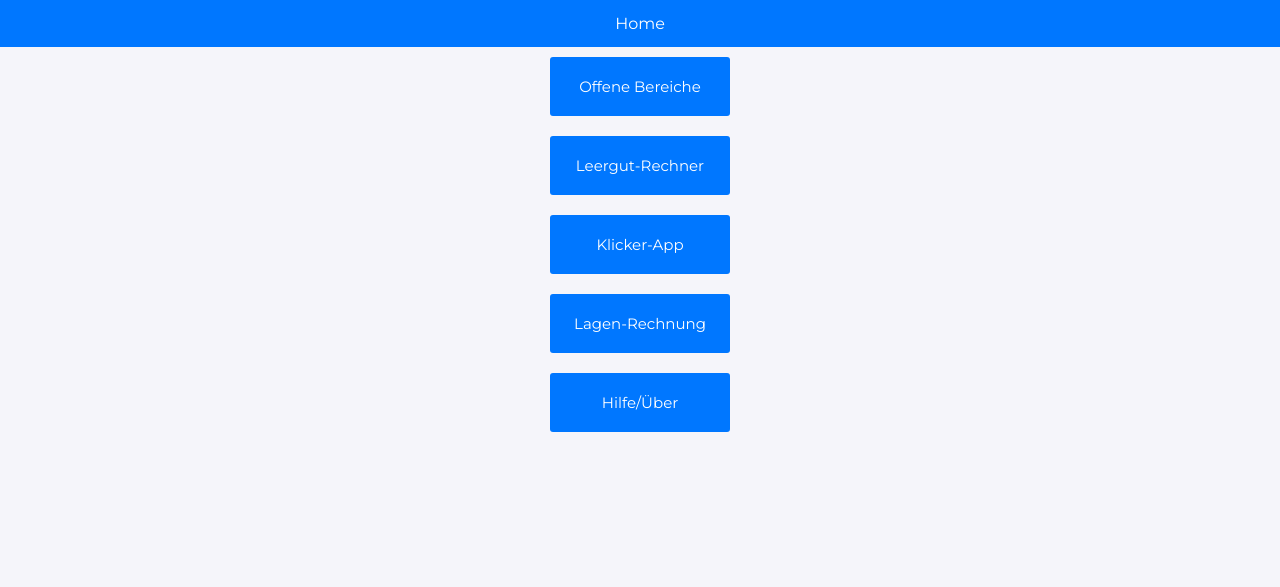
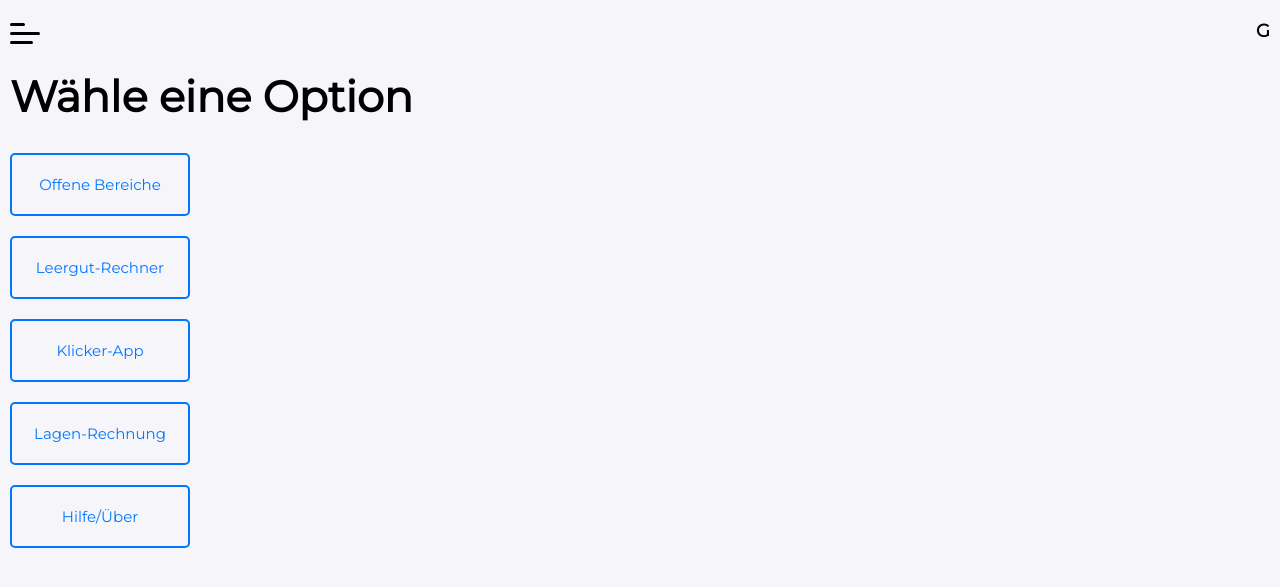
Before and after one commit to sarguhl/GoodDrinks, a Flask app: page / in a window 1280 px wide. Shown: the top 587 px of the page. Run offline with Flask 2, Linux system fonts and the light colour scheme.

Commit message:
Update UI

```diff
--- a/website/static/index.css
+++ b/website/static/index.css
@@ -20,11 +20,89 @@ main {
     margin: 5rem auto;
 }
 
+.home-wrapper h1 {
+    font-size: 43px;
+    margin-left: 10px;
+    margin-top: 10px;
+    margin-bottom: 20px;
+}
+
+
+
+
+
+
 nav {
-    background-color: black;
+    background-color: none;
+
+    width: 100%;
+}
+
+.nav_elements {
     font-family: 'Montserrat', sans-serif;
-    text-align: center;
+    margin: 10px;
+    text-align: right;
 }
+
+.logo {
+    width: fit-content;
+    background: none;
+    float: right;
+}
+
+.logo h1 {
+    font-weight: 900;
+}
+
+.nav_burger {
+    width: 30px;
+    float: left;
+    font-weight: 900;
+}
+
+.nav_burger label{
+    background: none;
+    display:flex;
+    flex-direction:column;
+    width:30px;
+    cursor:pointer;
+}
+
+.nav_burger label span{
+    background: rgb(0, 0, 0);
+    border-radius:10px;
+    height:3px;
+    margin: 3px 0;
+    transition: .4s  cubic-bezier(0.68, -0.6, 0.32, 1.6);
+
+}
+
+
+.nav_burger span:nth-of-type(1){
+    width:50%;
+
+}
+
+.nav_burger span:nth-of-type(2){
+    width:100%;
+}
+
+
+.nav_burger span:nth-of-type(3){
+    width:75%;
+
+}
+
+
+.nav_burger input[type="checkbox"]{
+    display:none;
+}
+
+.ext_nav {
+    height: 40px;
+    margin-top: 20px;
+}
+
 
 .wrapper {
     margin: 0 auto;
@@ -54,7 +132,6 @@ nav li a:hover {
 
 .menu {
     font-family: 'Montserrat', sans-serif;
-    margin: 0 auto;
     display: flex;
     flex-flow: column wrap;
     width: 20rem;
@@ -88,6 +165,33 @@ nav li a:hover {
 
 .btn-menu:hover{
     background-color: #005ac2;
+}
+
+
+.cta-gohst {
+    text-align: center;
+    cursor: pointer;
+    background: none;
+    border: none;
+    padding: 2rem;
+    color: #0077FF;
+    margin: 1rem;
+    border-radius: 5px;
+
+    border: solid 2px;
+    border-color: #0077FF;
+    text-decoration: none;
+    font-size: 1.5rem;
+}
+
+.cta-gohst:focus {
+    outline: none;
+    box-shadow: none;
+}
+
+.cta-gohst:hover{
+    background-color: #0077FF;
+    color: white;
 }
 
 .btn {
@@ -147,6 +251,7 @@ h1 {
     width: 150px;
     height: 50px;
     border-radius: 3px;
+    margin: 5px;
 }
 
 .submit-button:hover {
@@ -238,7 +343,8 @@ i {
     width: 250px;
     height: 100px;
     border-radius: 5px;
-    margin-top: 30px;
+    margin: 5px;
+    font-size: larger;
 }
 
 .submit-button_1:hover {
@@ -458,3 +564,7 @@ dialog input {
     width: 20px;
     height: 20px;
 }
+
+.add_btns {
+    margin-top: 10px;
+}
--- a/website/templates/base.html
+++ b/website/templates/base.html
@@ -11,10 +11,25 @@
     </head>
     <body>
         <nav>
-            <ul>
-                <li><a href="/">Home</a></li>
-              </ul>
+            <div class="nav_elements">
+
+                <div class="nav_burger">
+                    <label for="check">
+                        <input type="checkbox" id="check"/>
+                        <span></span>
+                        <span></span>
+                        <span></span>
+                    </label>
+                </div>
+                <div class="logo">
+                    <h1>G</h1>
+                </div>
+            </div>
         </nav>
+
+        <div class="ext_nav">
+
+        </div>
 
         {% with messages = get_flashed_messages(with_categories=true) %} {% if
         messages %} {% for category, message in messages %} {% if category ==
--- a/website/templates/home.html
+++ b/website/templates/home.html
@@ -2,12 +2,13 @@
 {% block title %}Home{% endblock %}
 {% block content %}
 <div class="home-wrapper">
+    <h1>Wähle eine Option</h1>
     <div class="menu">
-        <a class="btn-menu" href="/offene-bereiche">Offene Bereiche</a>
-        <a class="btn-menu" href="/funktion-eins">Leergut-Rechner</a>
-        <a class="btn-menu" href="/funktion-zwei">Klicker-App</a>
-        <a class="btn-menu" href="/funktion-drei">Lagen-Rechnung</a>
-        <a class="btn-menu" href="/hilfe">Hilfe/Über</a>
+        <a class="cta-gohst" href="/offene-bereiche">Offene Bereiche</a>
+        <a class="cta-gohst" href="/funktion-eins">Leergut-Rechner</a>
+        <a class="cta-gohst" href="/funktion-zwei">Klicker-App</a>
+        <a class="cta-gohst" href="/funktion-drei">Lagen-Rechnung</a>
+        <a class="cta-gohst" href="/hilfe">Hilfe/Über</a>
     </div>
 </div>
 
```
Also changed, not shown: website/db/db.py (+10 -0 lines), website/templates/funktion_two.html (+7 -5 lines).
